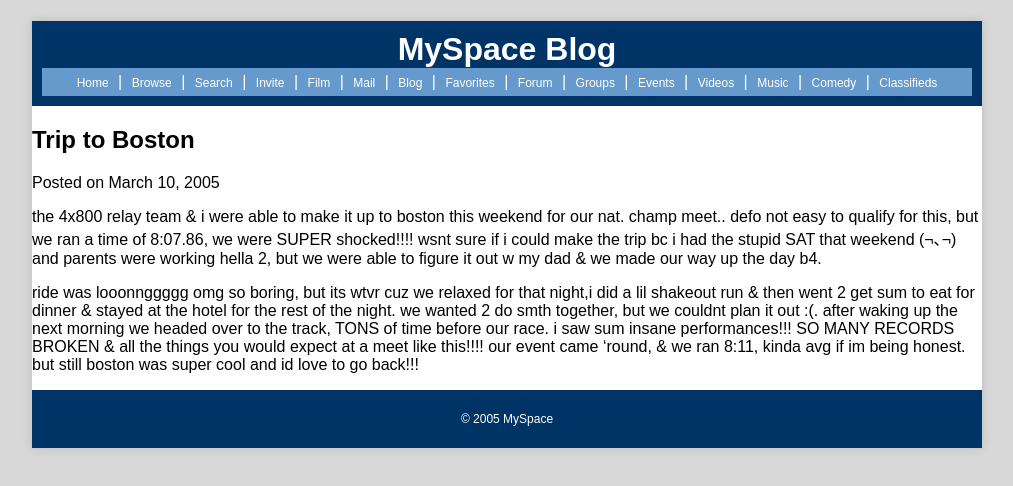
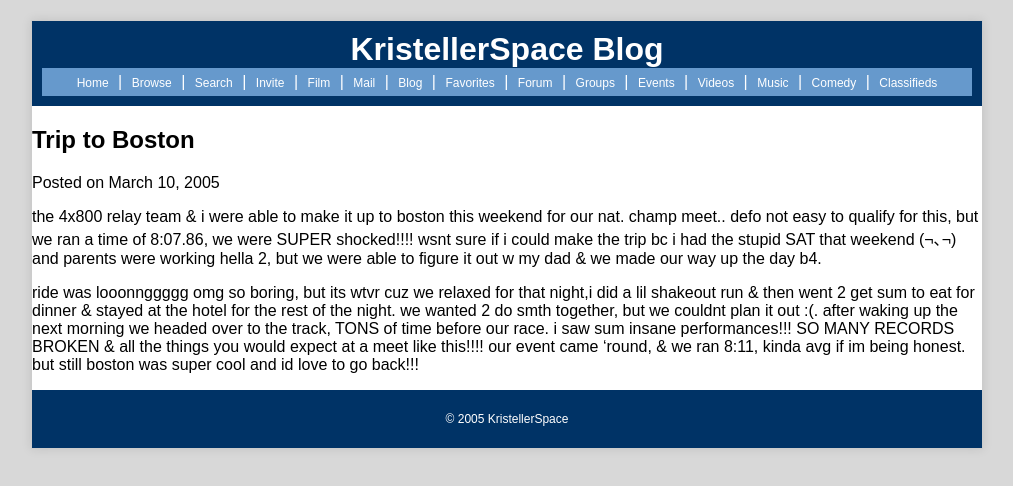
Before and after one commit to kristellerspace/m, a plain HTML site: page blog1.html in a window 1280 px wide. Shown: the whole page, without its empty margins (133-1146 px from the left). Drawn offline with Linux system fonts and the light colour scheme.

Commit message:
rebranding
rebranding from myspace to kristellerspace

```diff
--- a/blog1.html
+++ b/blog1.html
@@ -9,7 +9,7 @@
 <body>
     <div class="container">
         <div class="header">
-            <h1>MySpace Blog</h1>
+            <h1>KristellerSpace Blog</h1>
             <div class="nav">
                 <a href="index.html">Home</a> |
                 <a href="#">Browse</a> |
@@ -35,7 +35,7 @@
             <p>ride was looonnggggg omg so boring, but its wtvr cuz we relaxed for that night,i did a lil shakeout run & then went 2 get sum to eat for dinner & stayed at the hotel for the rest of the night. we wanted 2 do smth together, but we couldnt plan it out :(. after waking up the next morning we headed over to the track, TONS of time before our race. i saw sum insane performances!!! SO MANY RECORDS BROKEN & all the things you would expect at a meet like this!!!! our event came ‘round, & we ran 8:11, kinda avg if im being honest. but still boston was super cool and id love to go back!!!</p>
         </div>
         <div class="footer">
-            <p>&copy; 2005 MySpace</p>
+            <p>&copy; 2005 KristellerSpace</p>
         </div>
     </div>
 </body>
```
